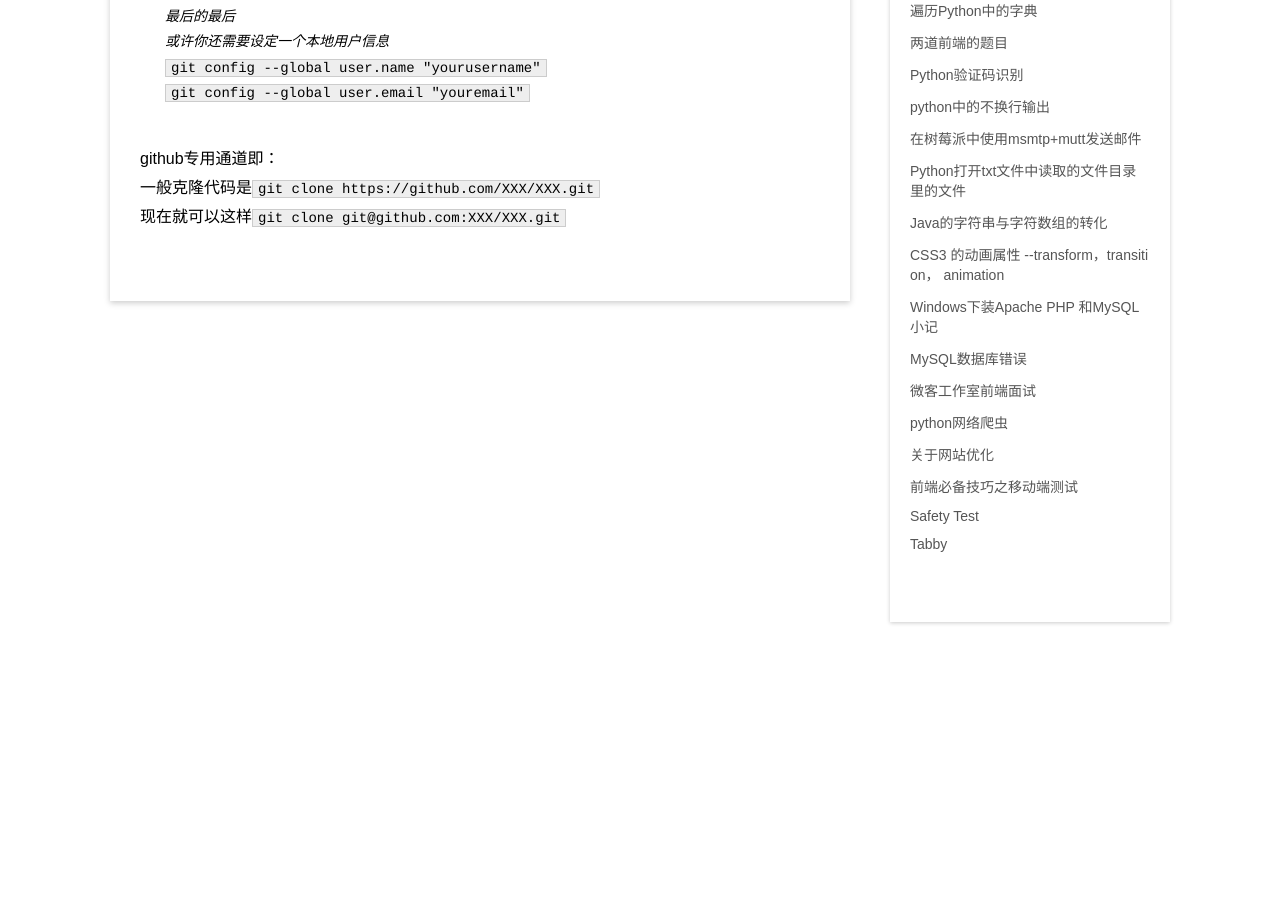
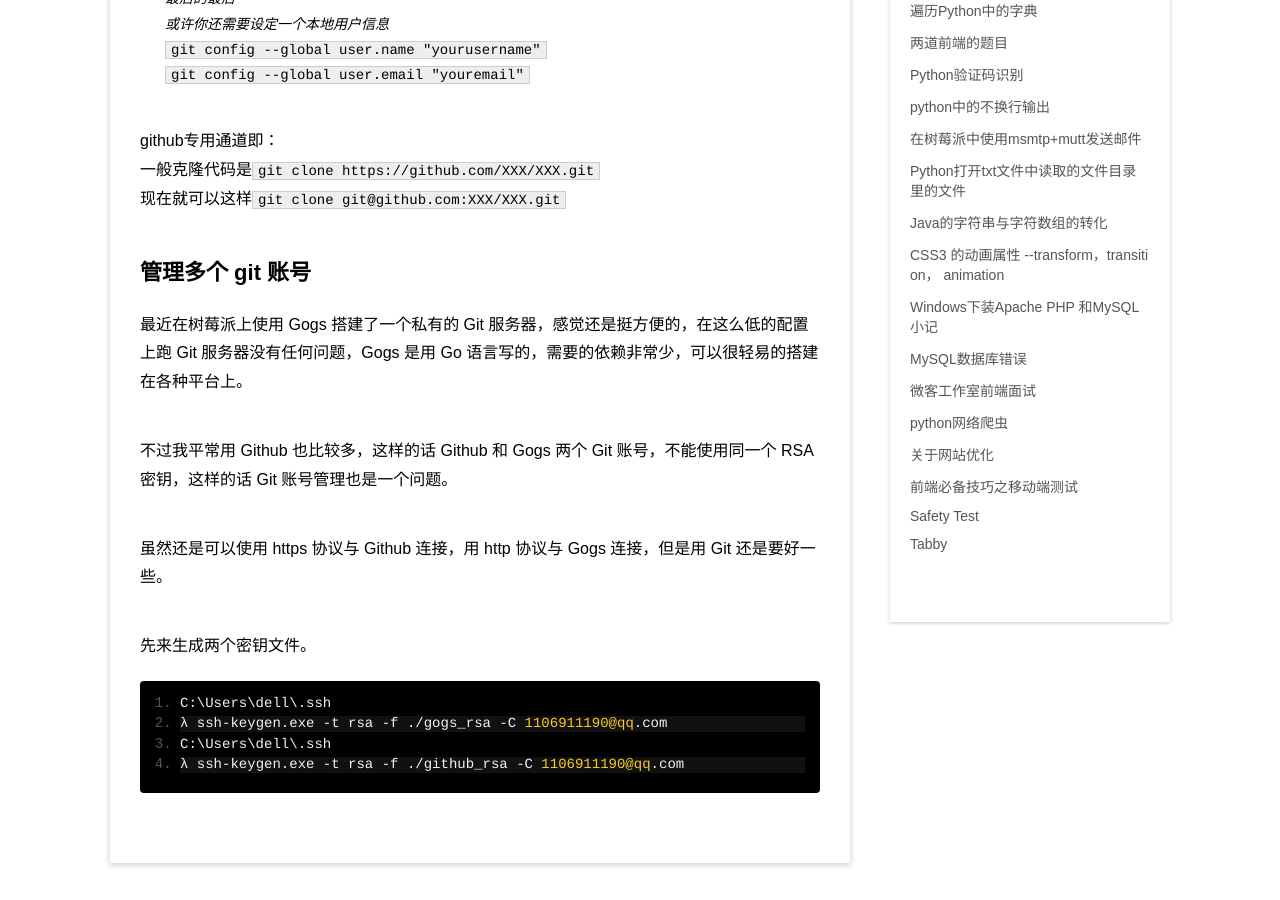
Before and after one commit to windard/windard.com, a Jekyll site: the page built from _posts/blog/2015-12-10-Git-In-Ubuntu.md, in a window 1280 px wide and 900 px high, scrolled down 1959 px. Built offline with Jekyll 4.4.1, drawn with Linux system fonts in a browser that asks for light colours; before the commit the page ends 2631 px from its top, so only the background shows below that; some of the changed text lies outside the part shown.

Commit message:
add a little

````diff
--- a/_posts/blog/2015-12-10-Git-In-Ubuntu.md
+++ b/_posts/blog/2015-12-10-Git-In-Ubuntu.md
@@ -5,7 +5,7 @@ description: add git RSA-public-key to github
 category: blog
 ---
 
-##How to use git in ubuntu or other linux
+## How to use git in ubuntu or other linux
 
 Actually,what I want to say it how to add RSA-public-key to github.
 
@@ -61,3 +61,20 @@ ssh -T git@github.com
 github专用通道即：
 一般克隆代码是`git clone https://github.com/XXX/XXX.git`
 现在就可以这样`git clone git@github.com:XXX/XXX.git`
+
+## 管理多个 git 账号
+
+最近在树莓派上使用 Gogs 搭建了一个私有的 Git 服务器，感觉还是挺方便的，在这么低的配置上跑 Git 服务器没有任何问题，Gogs 是用 Go 语言写的，需要的依赖非常少，可以很轻易的搭建在各种平台上。
+
+不过我平常用 Github 也比较多，这样的话 Github 和 Gogs 两个 Git 账号，不能使用同一个 RSA 密钥，这样的话 Git 账号管理也是一个问题。
+
+虽然还是可以使用 https 协议与 Github 连接，用 http 协议与 Gogs 连接，但是用 Git 还是要好一些。
+
+先来生成两个密钥文件。
+
+```
+C:\Users\dell\.ssh
+λ ssh-keygen.exe -t rsa -f ./gogs_rsa -C 1106911190@qq.com
+C:\Users\dell\.ssh
+λ ssh-keygen.exe -t rsa -f ./github_rsa -C 1106911190@qq.com
+```
````
